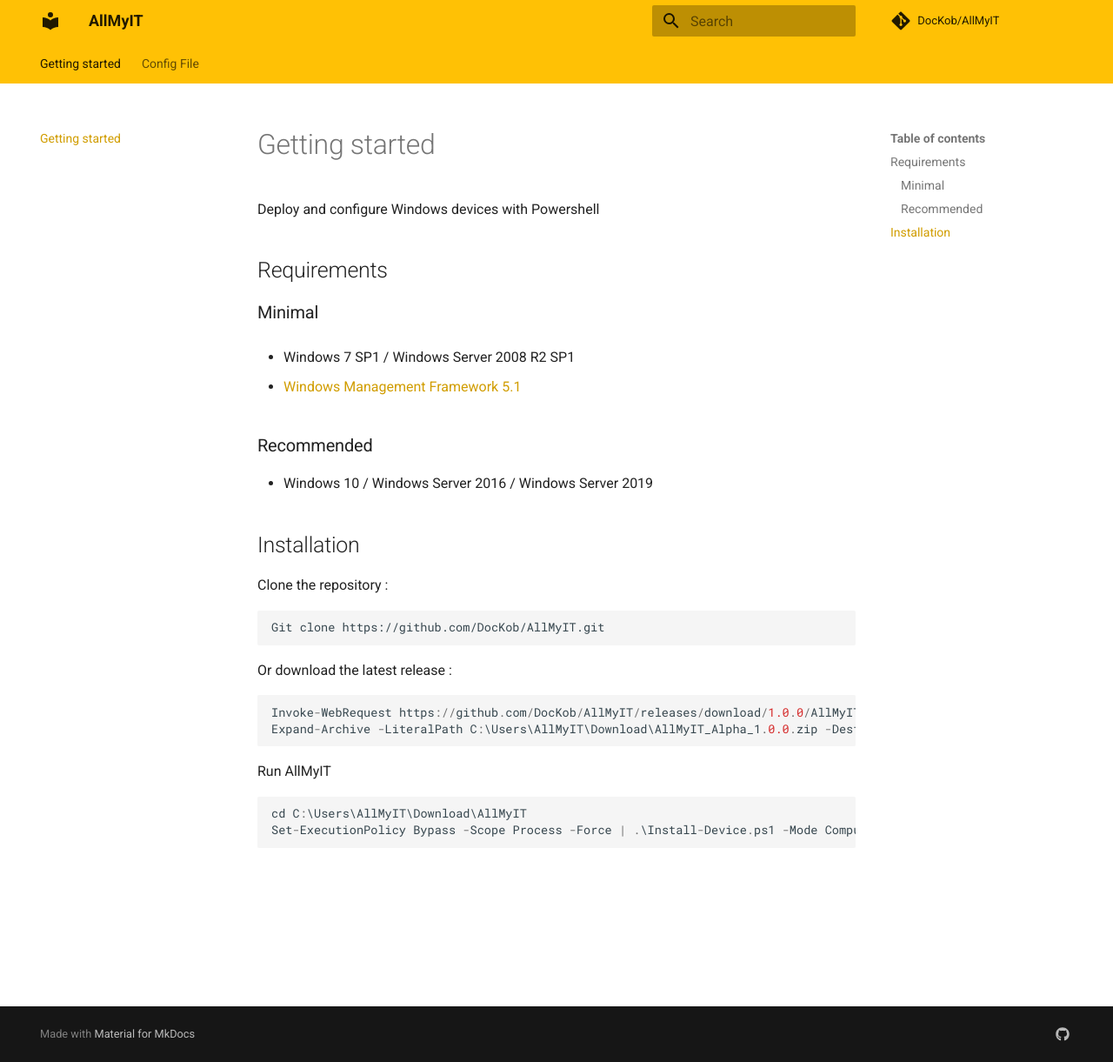
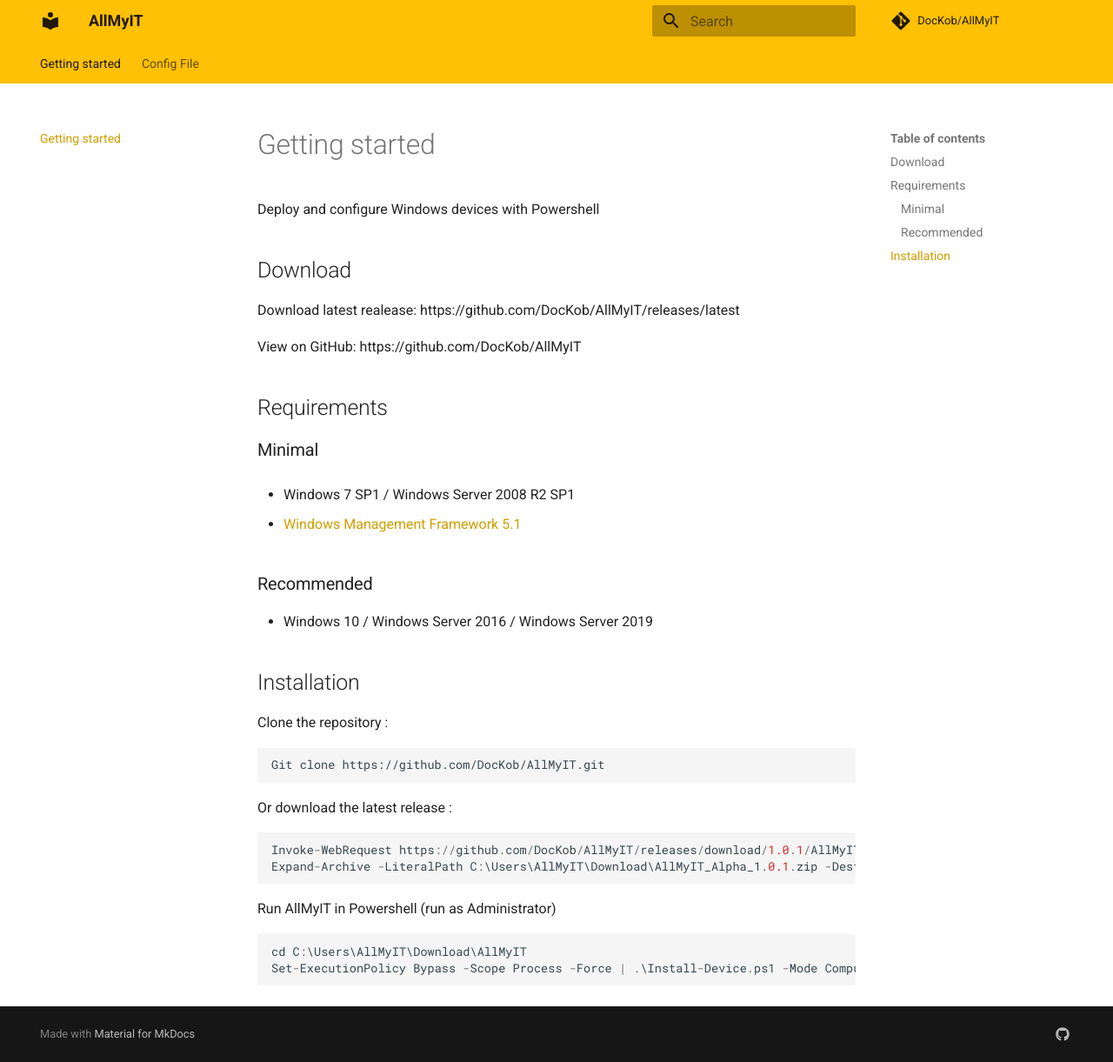
Before and after one commit to DocKob/AllMyIT, an MkDocs documentation site: the page built from docs/index.md, in a window 1280 px wide and 1221 px high. Shown: the whole window at 87% size. Built offline with MkDocs 1.6.1 and Material for MkDocs 9.7.7, drawn with Linux system fonts in a browser that asks for light colours; comment, search, counter and statistics services are not loaded.

Commit message:
Alpha 1.0.1

```diff
--- a/docs/index.md
+++ b/docs/index.md
@@ -4,6 +4,18 @@
 
 
 Deploy and configure Windows devices with Powershell
+
+
+
+## Download
+
+
+
+Download latest realease: https://github.com/DocKob/AllMyIT/releases/latest
+
+
+
+View on GitHub: https://github.com/DocKob/AllMyIT
 
 
 
@@ -37,10 +49,10 @@
 
 Or download the latest release :
 
-    Invoke-WebRequest https://github.com/DocKob/AllMyIT/releases/download/1.0.0/AllMyIT_Alpha_1.0.0.zip -OutFile AllMyIT_Alpha_1.0.0.zip
-    Expand-Archive -LiteralPath C:\Users\AllMyIT\Download\AllMyIT_Alpha_1.0.0.zip -DestinationPath C:\Users\AllMyIT\Download\AllMyIT
+    Invoke-WebRequest https://github.com/DocKob/AllMyIT/releases/download/1.0.1/AllMyIT_Alpha_1.0.1.zip -OutFile AllMyIT_Alpha_1.0.1.zip
+    Expand-Archive -LiteralPath C:\Users\AllMyIT\Download\AllMyIT_Alpha_1.0.1.zip -DestinationPath C:\Users\AllMyIT\Download\AllMyIT
 
-Run AllMyIT
+Run AllMyIT in Powershell (run as Administrator)
 
     cd C:\Users\AllMyIT\Download\AllMyIT
     Set-ExecutionPolicy Bypass -Scope Process -Force | .\Install-Device.ps1 -Mode Computer -Verbose
```
Also changed, not shown: README.md (+3 -3 lines), docs/configfile.md (+5 -3 lines), 3 other files.
